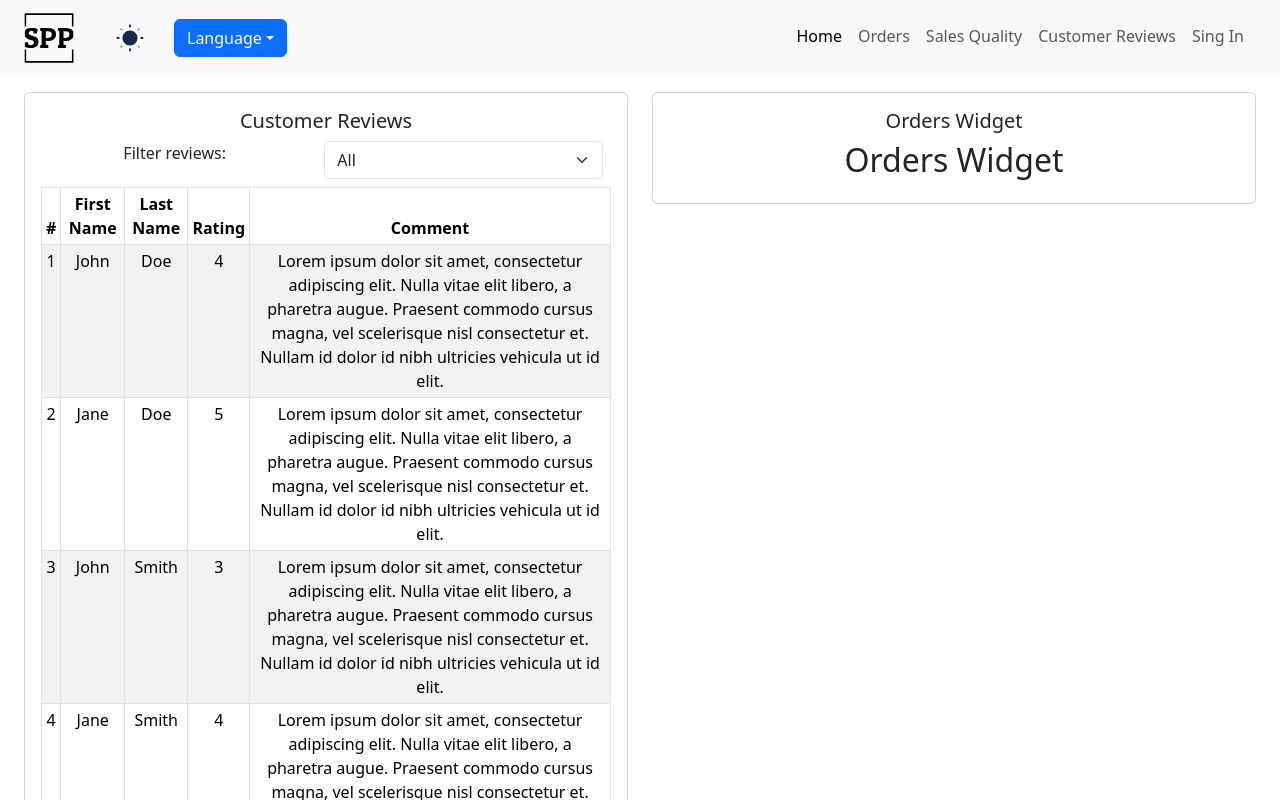
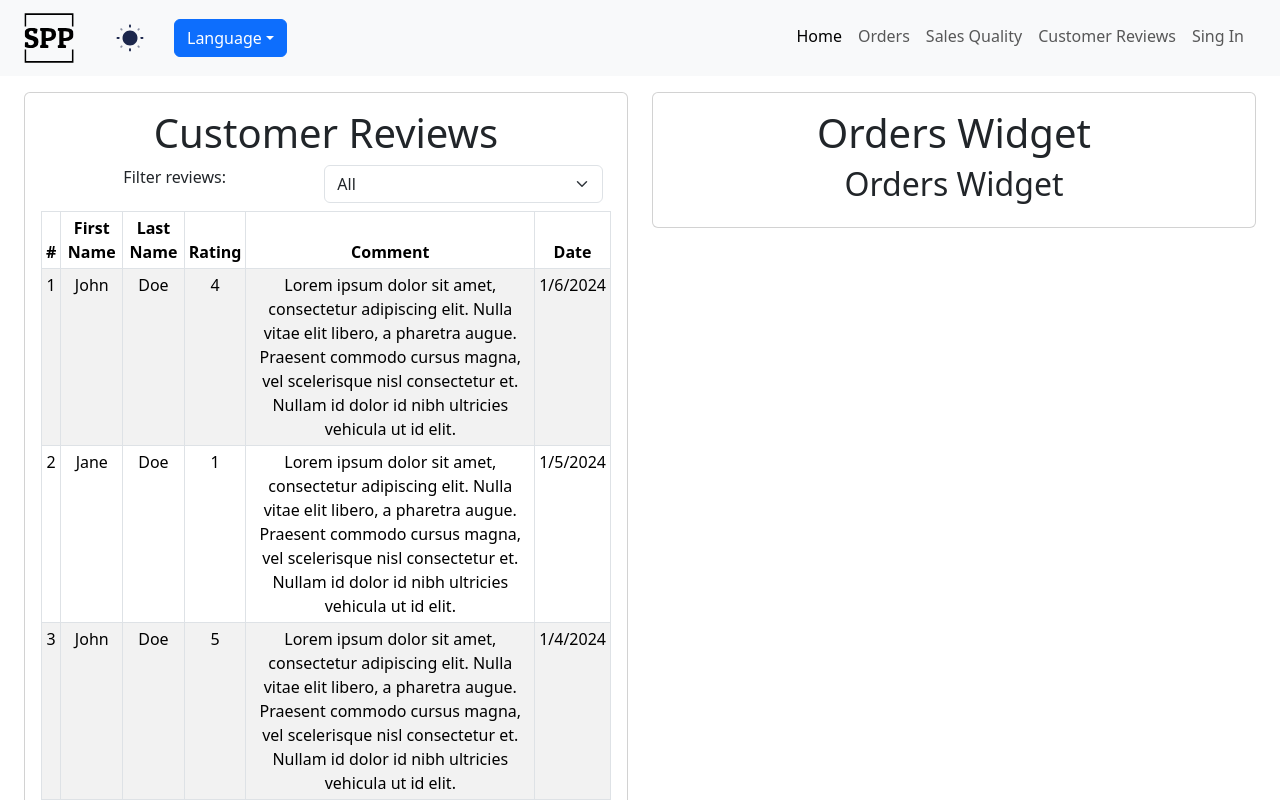
Before and after one commit to ehpop/SellersDashboard, a React (Create React App) app in the folder frontend/: page /home in a window 1280 px wide. Shown: the top 800 px of the page. Built offline with nearby package versions, Linux system fonts and the light colour scheme.

Commit message:
small changes in logic

```diff
--- a/frontend/src/components/WidgetsGroup.tsx
+++ b/frontend/src/components/WidgetsGroup.tsx
@@ -45,7 +45,9 @@ const WidgetsGroup = () => {
                     <Card>
                         <Card.Body>
                             <Card.Title>
-                                {widget.name}
+                                <h1>
+                                    {widget.name}
+                                </h1>
                             </Card.Title>
                             {widget.component()}
                         </Card.Body>
--- a/frontend/src/components/widgets/CustomerReviewsWidget.tsx
+++ b/frontend/src/components/widgets/CustomerReviewsWidget.tsx
@@ -4,59 +4,79 @@ import {Table} from "react-bootstrap";
 import Form from "react-bootstrap/Form";
 
 type ratingType = "all" | "positive" | "negative";
+type customerReviewType = {
+    firstName: string,
+    lastName: string,
+    rating: number,
+    comment: string,
+    date: Date
+}
 
 const CustomerReviewsWidget = () => {
-    const customerReviews = [
+    const customerReviews: Array<customerReviewType> = [
         {
             "firstName": "John",
             "lastName": "Doe",
             "rating": 4,
             "comment": "Lorem ipsum dolor sit amet, consectetur adipiscing elit. Nulla vitae elit libero, a pharetra augue. Praesent commodo cursus magna, vel scelerisque nisl consectetur et. Nullam id dolor id nibh ultricies vehicula ut id elit.",
+            "date": new Date("2024-01-06")
         },
         {
             "firstName": "Jane",
             "lastName": "Doe",
             "rating": 5,
             "comment": "Lorem ipsum dolor sit amet, consectetur adipiscing elit. Nulla vitae elit libero, a pharetra augue. Praesent commodo cursus magna, vel scelerisque nisl consectetur et. Nullam id dolor id nibh ultricies vehicula ut id elit.",
+            "date": new Date("2024-01-01")
         },
         {
             "firstName": "John",
             "lastName": "Smith",
             "rating": 3,
             "comment": "Lorem ipsum dolor sit amet, consectetur adipiscing elit. Nulla vitae elit libero, a pharetra augue. Praesent commodo cursus magna, vel scelerisque nisl consectetur et. Nullam id dolor id nibh ultricies vehicula ut id elit.",
+            "date": new Date("2024-01-02")
         },
         {
             "firstName": "Jane",
             "lastName": "Smith",
             "rating": 4,
             "comment": "Lorem ipsum dolor sit amet, consectetur adipiscing elit. Nulla vitae elit libero, a pharetra augue. Praesent commodo cursus magna, vel scelerisque nisl consectetur et. Nullam id dolor id nibh ultricies vehicula ut id elit.",
+            "date": new Date("2024-01-03")
         },
         {
             "firstName": "John",
             "lastName": "Doe",
             "rating": 5,
             "comment": "Lorem ipsum dolor sit amet, consectetur adipiscing elit. Nulla vitae elit libero, a pharetra augue. Praesent commodo cursus magna, vel scelerisque nisl consectetur et. Nullam id dolor id nibh ultricies vehicula ut id elit.",
+            "date": new Date("2024-01-04")
+        },
+        {
+            "firstName": "Jane",
+            "lastName": "Doe",
+            "rating": 1,
+            "comment": "Lorem ipsum dolor sit amet, consectetur adipiscing elit. Nulla vitae elit libero, a pharetra augue. Praesent commodo cursus magna, vel scelerisque nisl consectetur et. Nullam id dolor id nibh ultricies vehicula ut id elit.",
+            "date": new Date("2024-01-05")
         }
+
     ];
     const [filter, setFilter] = useState<ratingType>("all");
     const [filteredCustomerReviews, setFilteredCustomerReviews] = useState(customerReviews);
 
     useEffect(() => {
+        const sortedReviews = customerReviews.sort((a, b) => b.date?.getTime() - a.date?.getTime());
         switch (filter) {
             case "all":
-                setFilteredCustomerReviews(customerReviews);
+                setFilteredCustomerReviews(sortedReviews.slice(0, 5));
                 break;
             case "positive":
-                setFilteredCustomerReviews(customerReviews.filter(customerReview => customerReview.rating >= 4));
+                setFilteredCustomerReviews(sortedReviews.filter(customerReview => customerReview.rating >= 4).slice(0, 5));
                 break;
             case "negative":
-                setFilteredCustomerReviews(customerReviews.filter(customerReview => customerReview.rating < 4));
+                setFilteredCustomerReviews(sortedReviews.filter(customerReview => customerReview.rating < 4).slice(0, 5));
                 break;
             default:
-                setFilteredCustomerReviews(customerReviews);
+                setFilteredCustomerReviews(sortedReviews);
                 break;
         }
-        setFilteredCustomerReviews(filteredCustomerReviews.slice(0, 5));
     }, [filter]);
 
     let table = (
@@ -72,6 +92,9 @@ const CustomerReviewsWidget = () => {
                 </th>
                 <th><FormattedMessage id={"customer.reviews.widget.table.header.comment"}
                                       defaultMessage={"Comment"}/></th>
+                <th>
+                    <FormattedMessage id={"customer.reviews.widget.table.header.date"} defaultMessage={"Date"}/>
+                </th>
             </tr>
             </thead>
             <tbody>
@@ -82,6 +105,7 @@ const CustomerReviewsWidget = () => {
                     <td>{customerReview.lastName}</td>
                     <td>{customerReview.rating}</td>
                     <td>{customerReview.comment}</td>
+                    <td>{customerReview.date.toLocaleDateString()}</td>
                 </tr>
             ))}
             </tbody>
@@ -93,7 +117,7 @@ const CustomerReviewsWidget = () => {
                 <FormattedMessage id={"customer.reviews.widget.filter.label"} defaultMessage={"Filter reviews: "}/>
             </Form.Label>
             <Form.Select aria-label="Default select example" onChange={(event) => {
-                setFilter(event.target.value as ratingType)
+                setFilter(event.target.value as ratingType);
             }}>
                 <option value="all">
                     <FormattedMessage id={"customer.reviews.widget.filter.all"} defaultMessage={"All"}/>
@@ -113,7 +137,10 @@ const CustomerReviewsWidget = () => {
         <>
             {filterSwitch}
             {
-                table
+                filteredCustomerReviews.length === 0
+                    ? <FormattedMessage id={"customer.reviews.widget.no.reviews"}
+                                        defaultMessage={"No reviews to display with current filters"}/>
+                    : table
             }
         </>
     );
```
